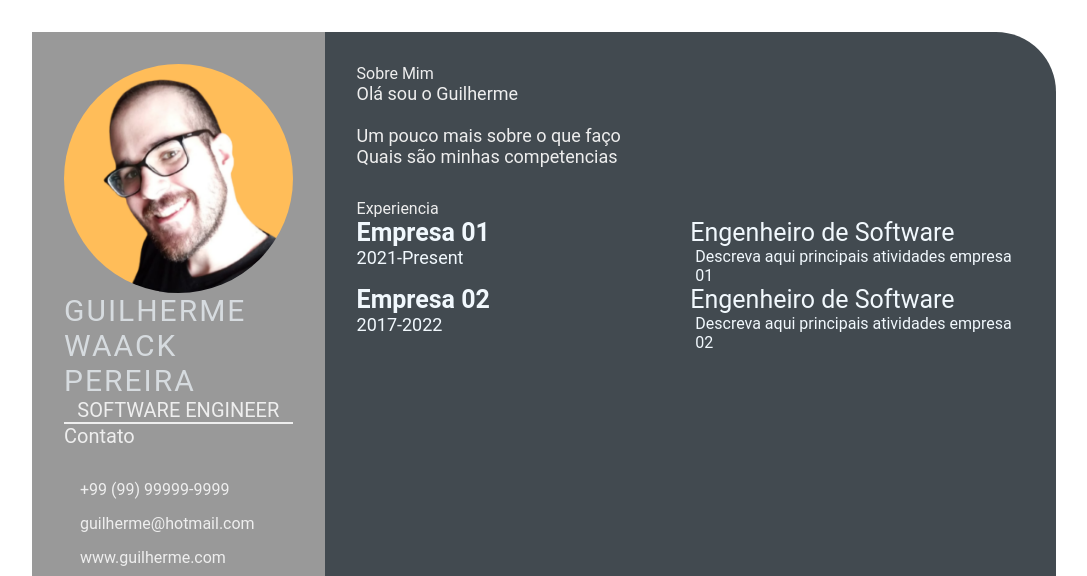
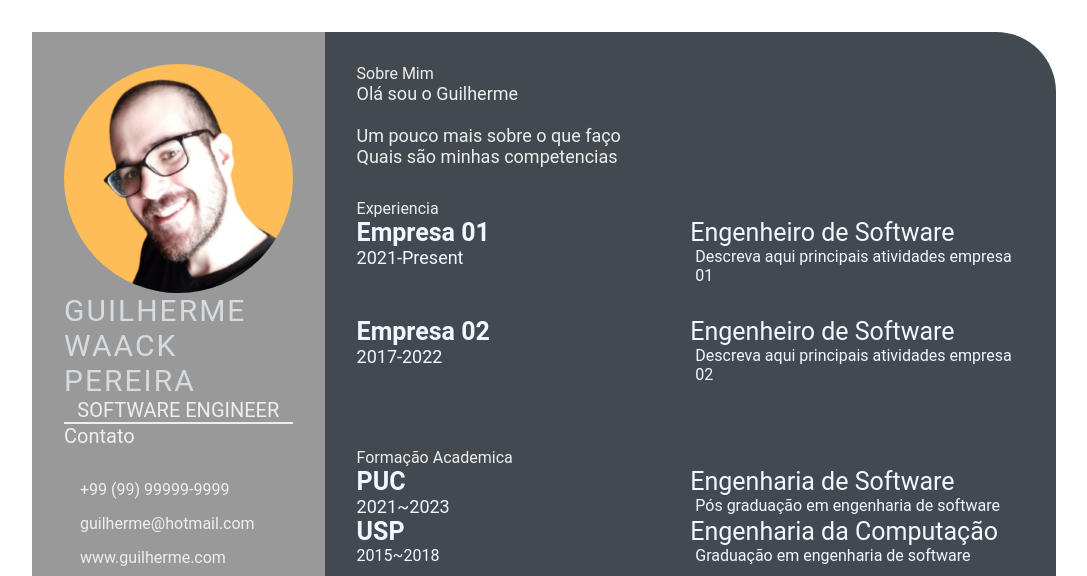
Before and after one commit to GWaack/GWaack.github.io, a plain HTML site: page index.html in a window 1280 px wide. Shown: the top 576 px of the page, without its empty margins (96-1183 px from the left). Drawn offline with Linux system fonts and the light colour scheme.

Commit message:
Update index.html
Layout de formação academica

```diff
--- a/index.html
+++ b/index.html
@@ -1,4 +1,5 @@
 <html lang="en">
+
 <head>
     <meta charset="UTF-8">
     <meta http-equiv="X-UA-Compatible" content="IE=edge">
@@ -9,9 +10,9 @@
 <body>
     <main class="resume-contents">
         <section class="left-section">
-            <section class="left-section-contents">
+            <div class="left-section-contents">
                 <div class="profile">
-                    <img class="profile-image" src="img/profile-image.png" alt="Profile image"/>
+                    <img class="profile-image" src="img/profile-image.png" alt="Profile image" />
                     <p class="name">Guilherme Waack Pereira</p>
                     <p class="profession">Software Engineer</p>
                 </div>
@@ -27,10 +28,12 @@
                 <div class="skills">
                     <p class="left-title">Skills</p>
                     <ul>
-                        <li><p>HTML, CSS, Git, GitHub</p></li>
+                        <li>
+                            <p>HTML, CSS, Git, GitHub</p>
+                        </li>
                     </ul>
                 </div>
-            </section>
+            </div>
         </section>
         <section class="right-section">
             <div class="right-section-contents">
@@ -55,6 +58,8 @@
                                 Descreva aqui principais atividades empresa 01
                             </p>
                         </div>
+                    </div>
+                    <div class="experience-contents">
                         <div class="exp-left">
                             <p class="exp-company-name">Empresa 02</p>
                             <p class="exp-time-period">2017-2022</p>
@@ -67,6 +72,35 @@
                         </div>
                     </div>
                 </section>
+                <section class="education gap">
+                    <div class="right-title">Formação Academica</div>
+                    <div class="education-contents">
+                        <div class="education-left">
+                            <p class="education-school-name">PUC</p>
+                            <p class="educationp-time-period">2021~2023</p>
+                        </div>
+                        <div class="education-right">
+                            <p class="education-subject">Engenharia de Software</p>
+                            <p class="education-desc">
+                                Pós graduação em engenharia de software
+                            </p>
+                        </div>
+                        <div class="education-left">
+                            <p class="education-school-name">USP</p>
+                            <p class="education-time-period">2015~2018</p>
+                        </div>
+                        <div class="education-right">
+                            <p class="education-subject">Engenharia da Computação</p>
+                            <p class="education-desc">
+                                Graduação em engenharia de software
+                            </p>
+                        </div>
+                    </div>
+                </section>
+            </div>
+        </section>
+
     </main>
 </body>
+
 </html>
```
Lines whose indentation alone changed are shown as unchanged.
